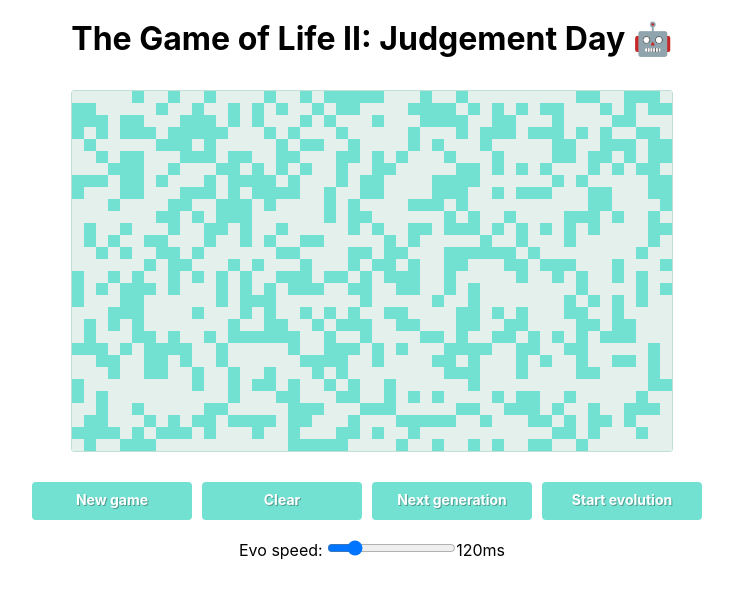
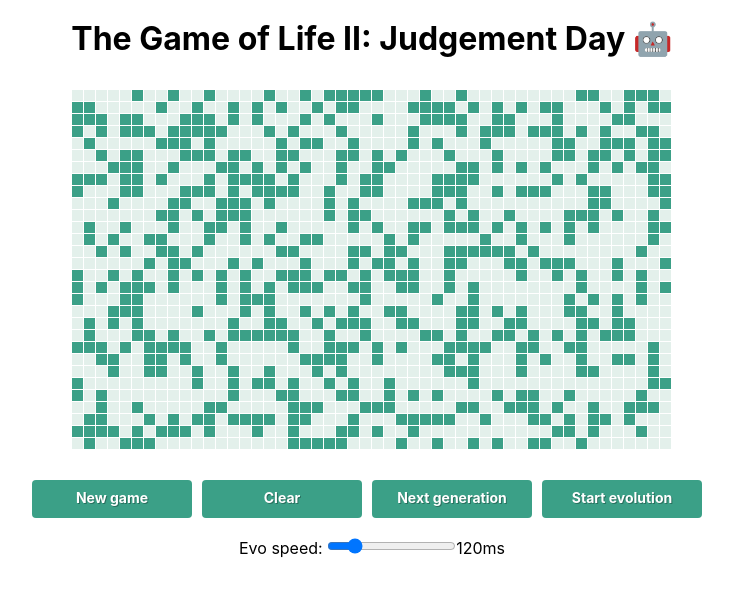
Before and after one commit to victornguyen/life-the-sequel, a React (Create React App) app: page / in a window 1280 px wide. Shown: the top 598 px of the page, without its empty margins (268-1001 px from the left). Built offline with nearby package versions, Linux system fonts and the light colour scheme.

Commit message:
Tweak styles and colours

```diff
--- a/src/components/Board.tsx
+++ b/src/components/Board.tsx
@@ -5,8 +5,6 @@ import { BoardRow } from '../types/board';
 
 const BoardStyles = styled.div`
   display: inline-block;
-  border: 1px solid #c2dfd5;
-  border-radius: 3px;
   margin: 10px 0 30px;
 `;
 
--- a/src/components/Cell.tsx
+++ b/src/components/Cell.tsx
@@ -4,8 +4,10 @@ import styled from 'styled-components';
 const CellStyles = styled.div<{ isAlive: boolean }>`
   width: 12px;
   height: 12px;
+  border-bottom: 1px solid white;
+  border-right: 1px solid white;
   cursor: pointer;
-  background: ${({ isAlive }) => (isAlive ? '#72E1D1' : '#E3F0EB')};
+  background: ${({ isAlive }) => (isAlive ? '#3BA087' : '#E3F0EB')};
 
   &:hover {
     background: ${({ isAlive }) => (isAlive ? '#98E9DD' : '#C2DFD5')};
--- a/src/constants/button.ts
+++ b/src/constants/button.ts
@@ -2,12 +2,12 @@ import { ButtonThemes } from '../types/button';
 
 export const buttonThemes: ButtonThemes = {
   normal: {
-    base: '#72E1D1',
+    base: '#3BA087',
     hover: '#4CE0CA',
     active: '#46CCB8',
   },
   stop: {
-    base: '#C03221',
+    base: '#D54D55',
     hover: '#CC2F1E',
     active: '#A72719',
   },
```
